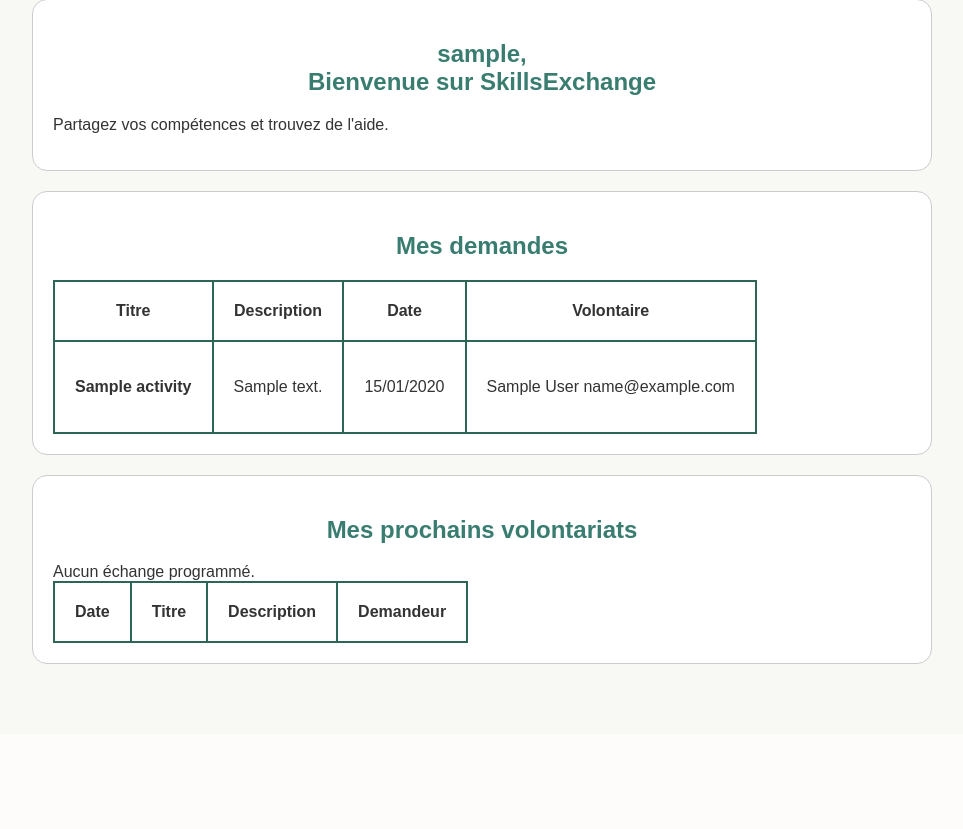
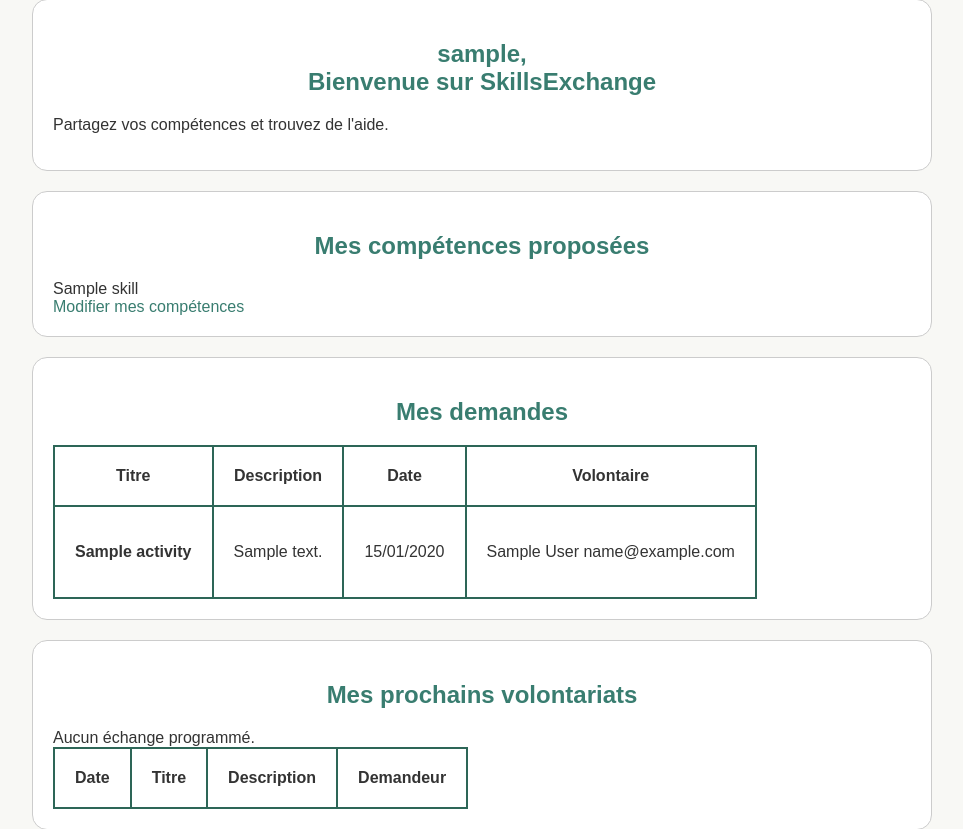
Before and after one commit to alfaro-b/Eval_Web_Python, a Django app: page /skillsApp/dashboard/ in a window 1280 px wide. Shown: the part 294-1123 px from the top of the page, without its empty margins (158-1121 px from the left). Before the commit the page ends 958 px from the top, so only its background shows below. Run offline with Django 5.2, Linux system fonts and the light colour scheme; a user stored in the database is signed in; tables that the repository leaves empty hold one stand-in row (values such as "Sample post"); lists and menus that the app fills with data are empty.

Commit message:
Ajout des compétences proposées par l'utilisateur dans son dashboard avec lien pour les modifier

```diff
--- a/skillsApp/templates/skillsApp/dashboard.html
+++ b/skillsApp/templates/skillsApp/dashboard.html
@@ -5,6 +5,16 @@
 <section>
     <h2>{{ user.username }},<br> Bienvenue sur SkillsExchange</h2>
     <p>Partagez vos compétences et trouvez de l'aide.</p>
+</section>
+
+<section>
+    <h2>Mes compétences proposées</h2>
+    {% for skill in skills %}
+        {{ skill.name }}<br>
+    {% empty %}
+        <p>Aucune compétence proposée.</p>
+    {% endfor %}
+    <a href="{% url 'skillsApp:choose_skill' %}">Modifier mes compétences</a>
 </section>
 
 <section>
@@ -26,7 +36,7 @@
                 <td>{{ activity.description }}</td>
                 <td>
                 {% for slot in activity.timeslot_set.all %}
-                    {{ slot.date|date:"d/m/Y" }}
+                    {{ slot.date|date:"d/m/Y" }}<br>
                 {% empty %}
                 Aucun créneau enregistré.
                 {% endfor %}
@@ -40,7 +50,7 @@
                             {{ slot.helper.email}}
                             </p>
                         {% else %}
-                            <p>En attente de volontaire</p>
+                            <p>Aucun</p>
                         {% endif %}
                     {% endfor %}
                 </td>
--- a/skillsApp/views.py
+++ b/skillsApp/views.py
@@ -223,8 +223,11 @@ class DashboardView(LoginRequiredMixin, generic.TemplateView):
         context = super().get_context_data(**kwargs)
 
         context["activities"] = Activity.objects.filter(requester=self.request.user)
+
         context["timeslots"] = TimeSlot.objects.filter(
             helper=self.request.user,
             date__gte=timezone.localdate()).order_by("date")
 
+        context["skills"] = Skill.objects.filter(users=self.request.user)
+
         return context
```
